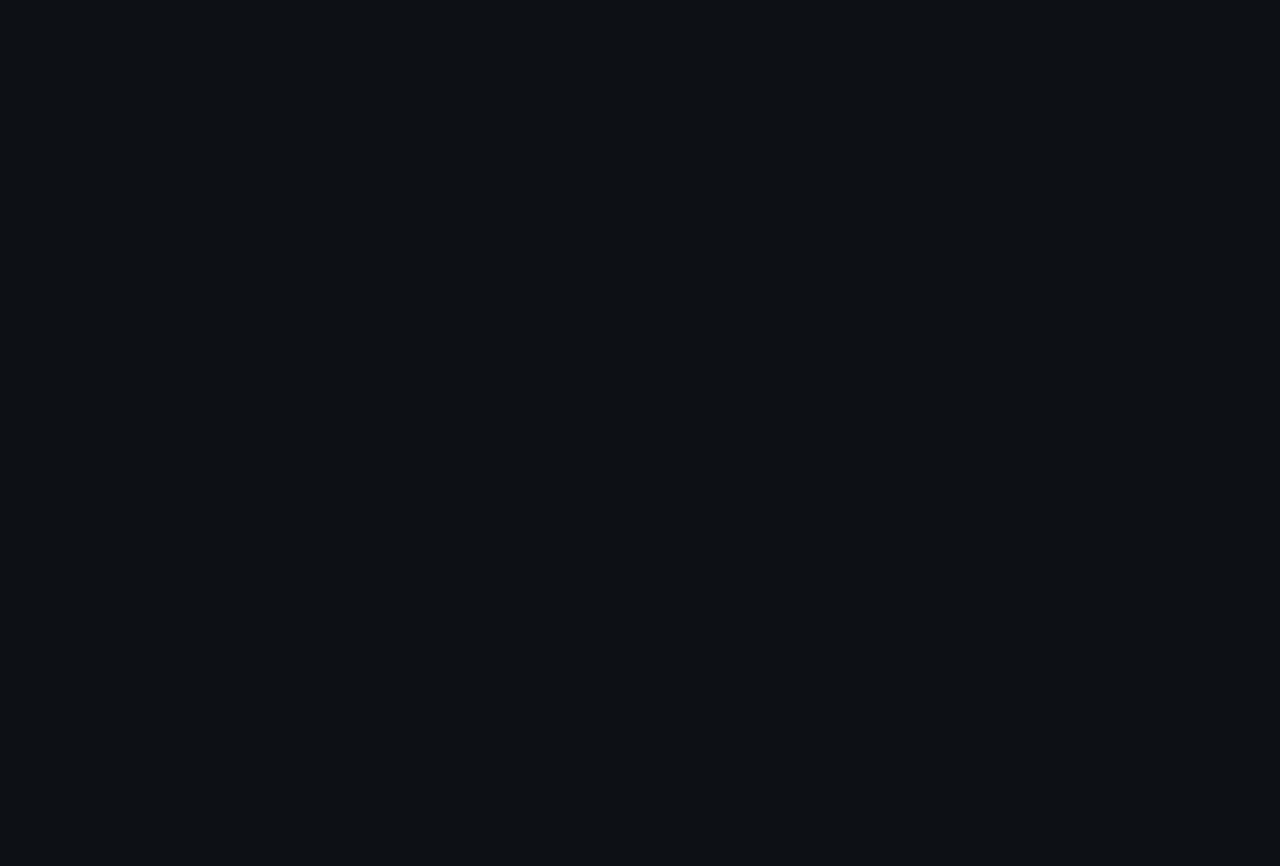
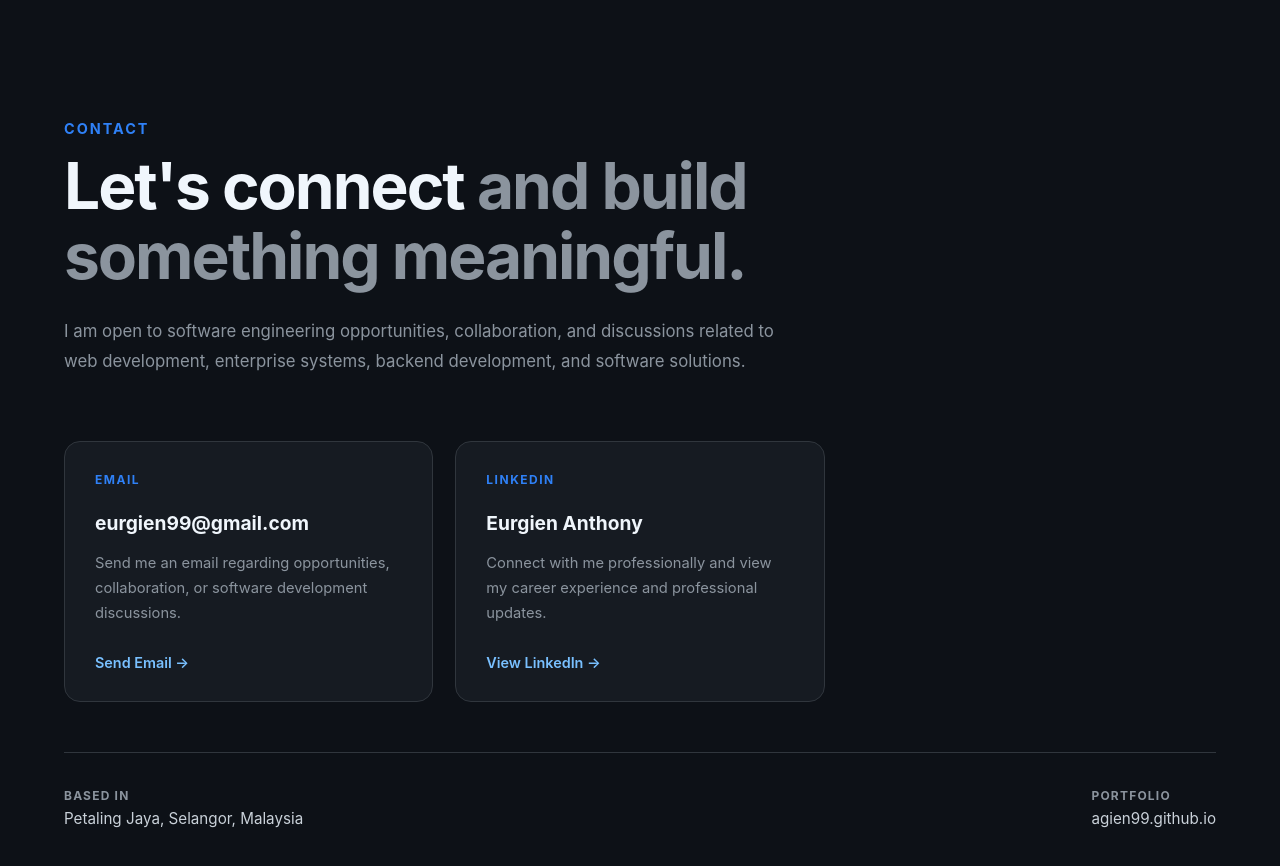
Before and after one commit to Agien99/agien99.github.io, a React (Vite) app: page / in a window 1280 px wide. Shown: the part 6300-7166 px from the top of the page. Before the commit the page ends 6300 px from the top, so only its background shows below. Built offline with nearby package versions, Linux system fonts and the light colour scheme.

Commit message:
Added Contact Section

```diff
--- a/src/App.jsx
+++ b/src/App.jsx
@@ -4,6 +4,7 @@ import About from './components/About/About';
 import Experience from './components/Experience/Experience';
 import Skills from './components/Skills/Skills';
 import Education from './components/Education/Education';
+import Contact from './components/Contact/Contact';
 
 function App() {
   return (
@@ -14,6 +15,7 @@ function App() {
       <Experience />
       <Skills />
       <Education />
+      <Contact />
     </>
   )
 }
--- /dev/null
+++ b/src/components/Contact/Contact.css
@@ -0,0 +1,226 @@
+.contact {
+  padding: 120px 0;
+  background: #0d1117;
+}
+
+.contact-container {
+  width: min(1200px, 90%);
+  margin: 0 auto;
+}
+
+/* =========================
+   HEADING
+========================= */
+
+.contact-heading {
+  max-width: 850px;
+  margin-bottom: 65px;
+}
+
+.contact-heading h2 {
+  margin: 0;
+
+  color: #f0f6fc;
+
+  font-size: clamp(2.3rem, 5vw, 4rem);
+  line-height: 1.1;
+  letter-spacing: -2px;
+}
+
+.contact-heading h2 span {
+  color: #8b949e;
+}
+
+.contact-intro {
+  max-width: 720px;
+
+  margin-top: 24px;
+
+  color: #8b949e;
+
+  font-size: 1.05rem;
+  line-height: 1.8;
+}
+
+/* =========================
+   CONTACT GRID
+========================= */
+
+.contact-grid {
+  display: grid;
+
+  grid-template-columns:
+    repeat(3, minmax(0, 1fr));
+
+  gap: 22px;
+
+  margin-bottom: 50px;
+}
+
+/* =========================
+   CONTACT CARD
+========================= */
+
+.contact-card {
+  display: flex;
+  flex-direction: column;
+
+  min-height: 260px;
+
+  padding: 30px;
+
+  background: #161b22;
+
+  border: 1px solid #30363d;
+  border-radius: 16px;
+
+  text-decoration: none;
+
+  transition:
+    transform 0.25s ease,
+    border-color 0.25s ease,
+    background 0.25s ease;
+}
+
+.contact-card:hover {
+  transform: translateY(-5px);
+
+  border-color: #2f81f7;
+
+  background: #18202a;
+}
+
+.contact-card-label {
+  margin-bottom: 24px;
+
+  color: #2f81f7;
+
+  font-size: 0.75rem;
+  font-weight: 700;
+  letter-spacing: 1.5px;
+  text-transform: uppercase;
+}
+
+.contact-card h3 {
+  margin: 0 0 16px;
+
+  color: #f0f6fc;
+
+  font-size: 1.2rem;
+  word-break: break-word;
+}
+
+.contact-card p {
+  margin: 0;
+
+  color: #8b949e;
+
+  font-size: 0.92rem;
+  line-height: 1.7;
+}
+
+.contact-link {
+  display: inline-block;
+
+  margin-top: auto;
+  padding-top: 28px;
+
+  color: #79c0ff;
+
+  font-size: 0.9rem;
+  font-weight: 600;
+}
+
+/* =========================
+   BOTTOM INFORMATION
+========================= */
+
+.contact-bottom {
+  display: flex;
+  align-items: center;
+  justify-content: space-between;
+
+  gap: 30px;
+
+  padding-top: 35px;
+
+  border-top: 1px solid #30363d;
+}
+
+.contact-bottom > div {
+  display: flex;
+  flex-direction: column;
+
+  gap: 6px;
+}
+
+.contact-bottom-label {
+  color: #8b949e;
+
+  font-size: 0.75rem;
+  font-weight: 700;
+  letter-spacing: 1.2px;
+  text-transform: uppercase;
+}
+
+.contact-bottom p,
+.contact-bottom a {
+  margin: 0;
+
+  color: #c9d1d9;
+
+  font-size: 0.95rem;
+}
+
+.contact-bottom a {
+  text-decoration: none;
+
+  transition: color 0.2s ease;
+}
+
+.contact-bottom a:hover {
+  color: #2f81f7;
+}
+
+/* =========================
+   TABLET
+========================= */
+
+@media (max-width: 900px) {
+
+  .contact-grid {
+    grid-template-columns: 1fr;
+  }
+
+  .contact-card {
+    min-height: 220px;
+  }
+
+}
+
+/* =========================
+   MOBILE
+========================= */
+
+@media (max-width: 650px) {
+
+  .contact {
+    padding: 90px 0;
+  }
+
+  .contact-heading {
+    margin-bottom: 45px;
+  }
+
+  .contact-card {
+    min-height: auto;
+
+    padding: 24px;
+  }
+
+  .contact-bottom {
+    flex-direction: column;
+    align-items: flex-start;
+  }
+
+}
--- /dev/null
+++ b/src/components/Contact/Contact.jsx
@@ -0,0 +1,116 @@
+import './Contact.css';
+
+function Contact() {
+  return (
+    <section id="contact" className="contact">
+      <div className="contact-container">
+
+        <div className="contact-heading">
+          <p className="section-label">Contact</p>
+
+          <h2>
+            Let's connect
+            <span> and build something meaningful.</span>
+          </h2>
+
+          <p className="contact-intro">
+            I am open to software engineering opportunities, collaboration,
+            and discussions related to web development, enterprise systems,
+            backend development, and software solutions.
+          </p>
+        </div>
+
+        <div className="contact-grid">
+
+          <a
+            href="mailto:eurgien99@gmail.com"
+            className="contact-card"
+          >
+            <span className="contact-card-label">Email</span>
+
+            <h3>eurgien99@gmail.com</h3>
+
+            <p>
+              Send me an email regarding opportunities, collaboration,
+              or software development discussions.
+            </p>
+
+            <span className="contact-link">
+              Send Email →
+            </span>
+          </a>
+
+          <a
+            href="https://www.linkedin.com/in/eurgien-anthony"
+            target="_blank"
+            rel="noreferrer"
+            className="contact-card"
+          >
+            <span className="contact-card-label">LinkedIn</span>
+
+            <h3>Eurgien Anthony</h3>
+
+            <p>
+              Connect with me professionally and view my career experience
+              and professional updates.
+            </p>
+
+            <span className="contact-link">
+              View LinkedIn →
+            </span>
+          </a>
+
+          {/* <a
+            href="https://github.com/Agien99"
+            target="_blank"
+            rel="noreferrer"
+            className="contact-card"
+          >
+            <span className="contact-card-label">GitHub</span>
+
+            <h3>Agien99</h3>
+
+            <p>
+              Explore my repositories, development work, and selected
+              software projects.
+            </p>
+
+            <span className="contact-link">
+              View GitHub →
+            </span>
+          </a> */}
+
+        </div>
+
+        <div className="contact-bottom">
+          <div>
+            <span className="contact-bottom-label">
+              Based in
+            </span>
+
+            <p>
+              Petaling Jaya, Selangor, Malaysia
+            </p>
+          </div>
+
+          <div>
+            <span className="contact-bottom-label">
+              Portfolio
+            </span>
+
+            <a
+              href="https://agien99.github.io"
+              target="_blank"
+              rel="noreferrer"
+            >
+              agien99.github.io
+            </a>
+          </div>
+        </div>
+
+      </div>
+    </section>
+  );
+}
+
+export default Contact;
```
